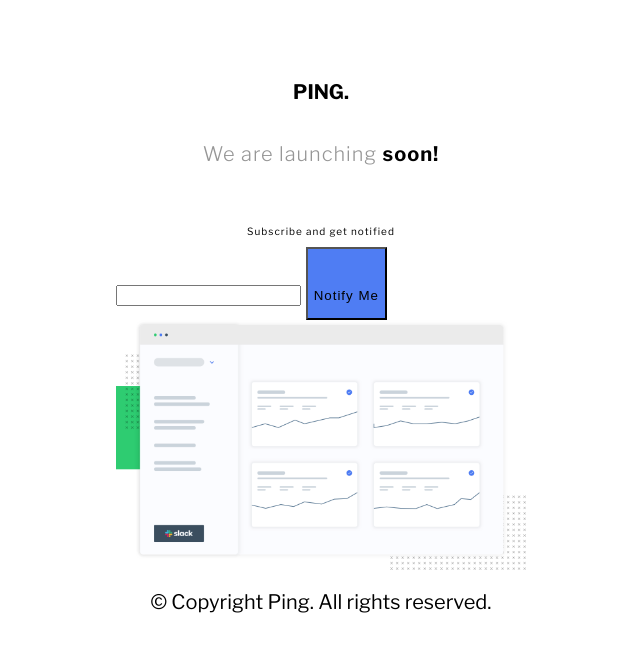
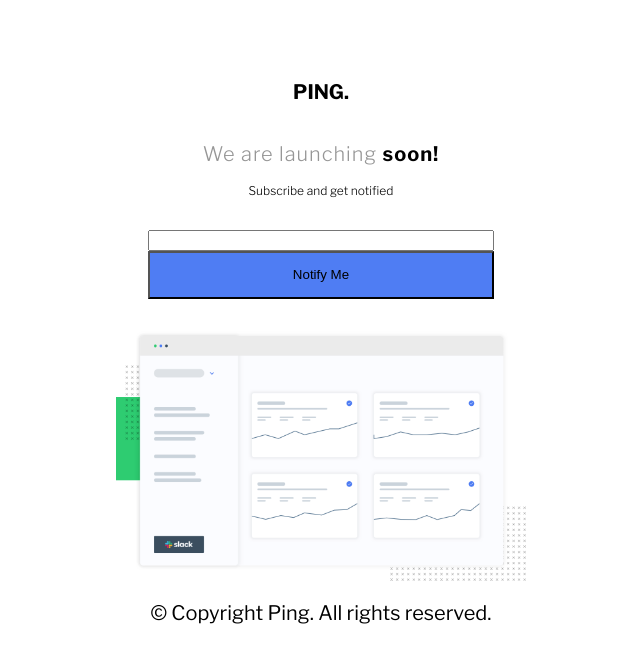
Before and after one commit to Simplify4Me2/ping-coming-soon, a website: page index.html in a window 1280 px wide. Shown: the whole page, without its empty margins (319-959 px from the left). Drawn offline with nearby package versions, Linux system fonts and the light colour scheme.

Commit message:
refactor first section to h1 and h2

```diff
--- a/index.html
+++ b/index.html
@@ -27,8 +27,8 @@
 
     <main>
       <section>
-        <p class="thin gray">We are launching <strong class="bold black">soon!</strong></p>
-        <p class="subtext">Subscribe and get notified</p>
+        <h1 class="thin gray">We are launching <strong class="bold black">soon!</strong></h1>
+        <h2>Subscribe and get notified</h2>
       </section>
       <section>
         <form>
--- a/main.sass
+++ b/main.sass
@@ -12,10 +12,22 @@ section
     display: flex
     flex-direction: column
 
-section p
+section form
+    display: flex
+    flex-direction: column
+    margin: 2rem
+
+h1
+    font-size: 20px
     align-self: center
     margin-top: 2.4rem
     letter-spacing: 1px
+
+h2
+    font-size: 12px
+    font-weight: 300
+    align-self: center
+    margin: 0rem
 
 button
     background-color: hsl(223, 87%, 63%)
```
Also changed, not shown: css/style.css, 1 other file.
